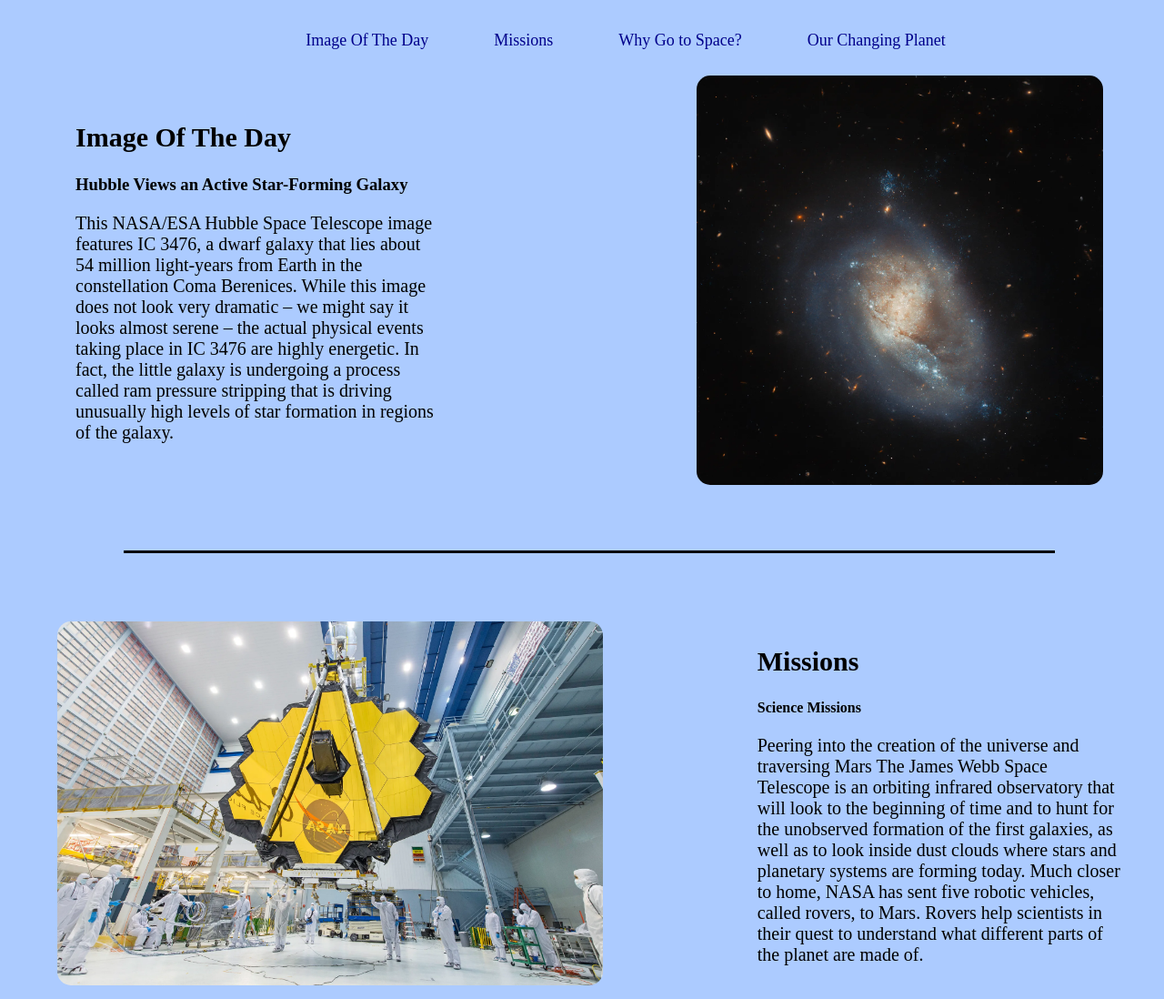
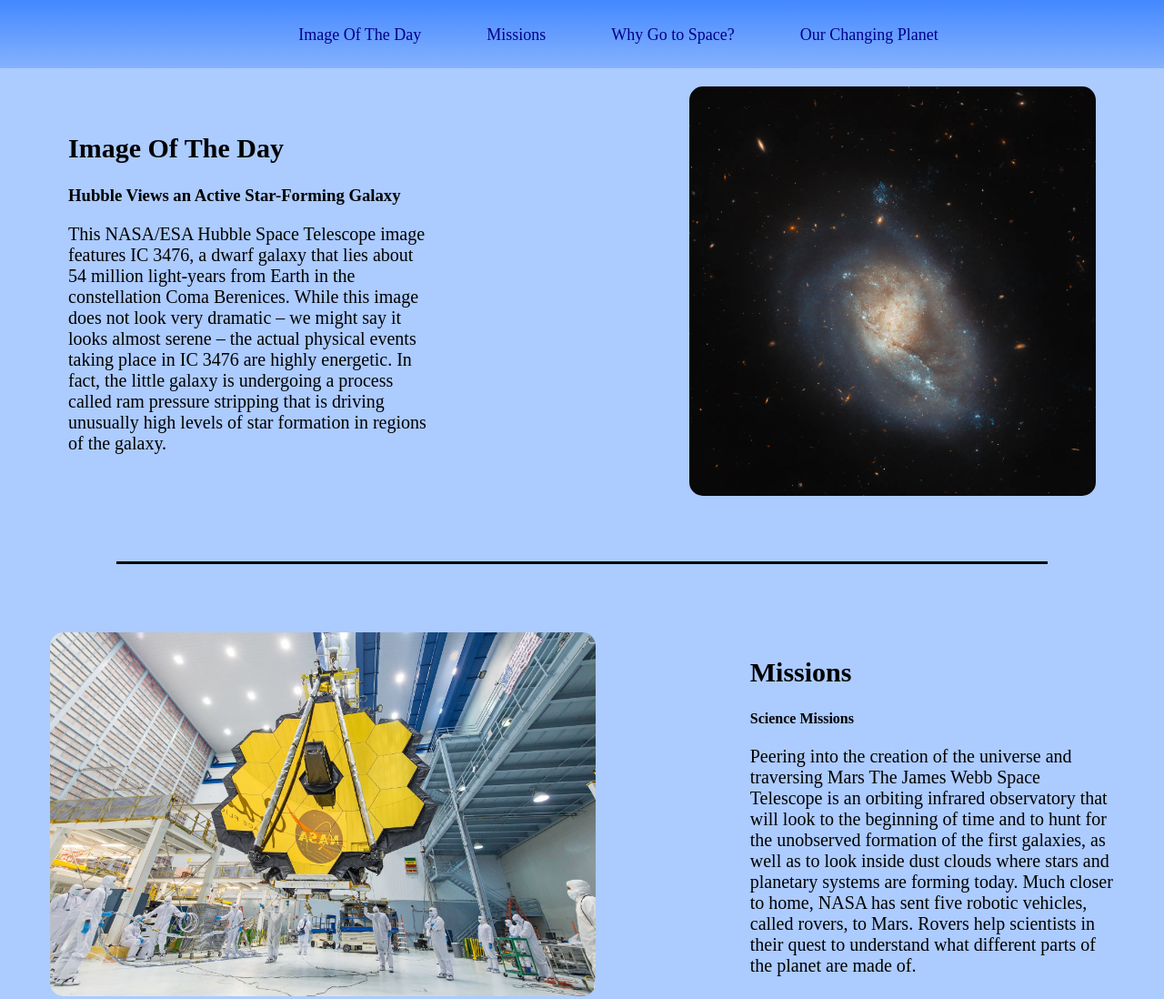
Before and after one commit to AshrafDham1/one-page-website, a plain HTML site: page index.html in a window 1280 px wide. Shown: the top 1098 px of the page at 91% size. Drawn offline with Linux system fonts and the light colour scheme.

Commit message:
aded fixed nav Bar

```diff
--- a/style.css
+++ b/style.css
@@ -1,9 +1,10 @@
 body{
-    width: 100%;
     height: 100%;
     box-sizing: border-box;
     background-color:#accbff;
     font-style: normal;
+    margin: 0;
+    padding: 0;
 }
 .navBar{
     width:100%;
@@ -11,9 +12,14 @@ body{
     display:flex;
     align-items: center;
     justify-content: center;
-    background-color: #accbff;
+    background: linear-gradient(to bottom, #4388ff, #86b2fd);
+    height: 75px;
+    z-index: 100;
+    margin-top: 0;
 }
-
+#header{
+    padding-bottom: 20px;
+}
 nav ul li{
      list-style-type: none;
      display:inline-block;
```
